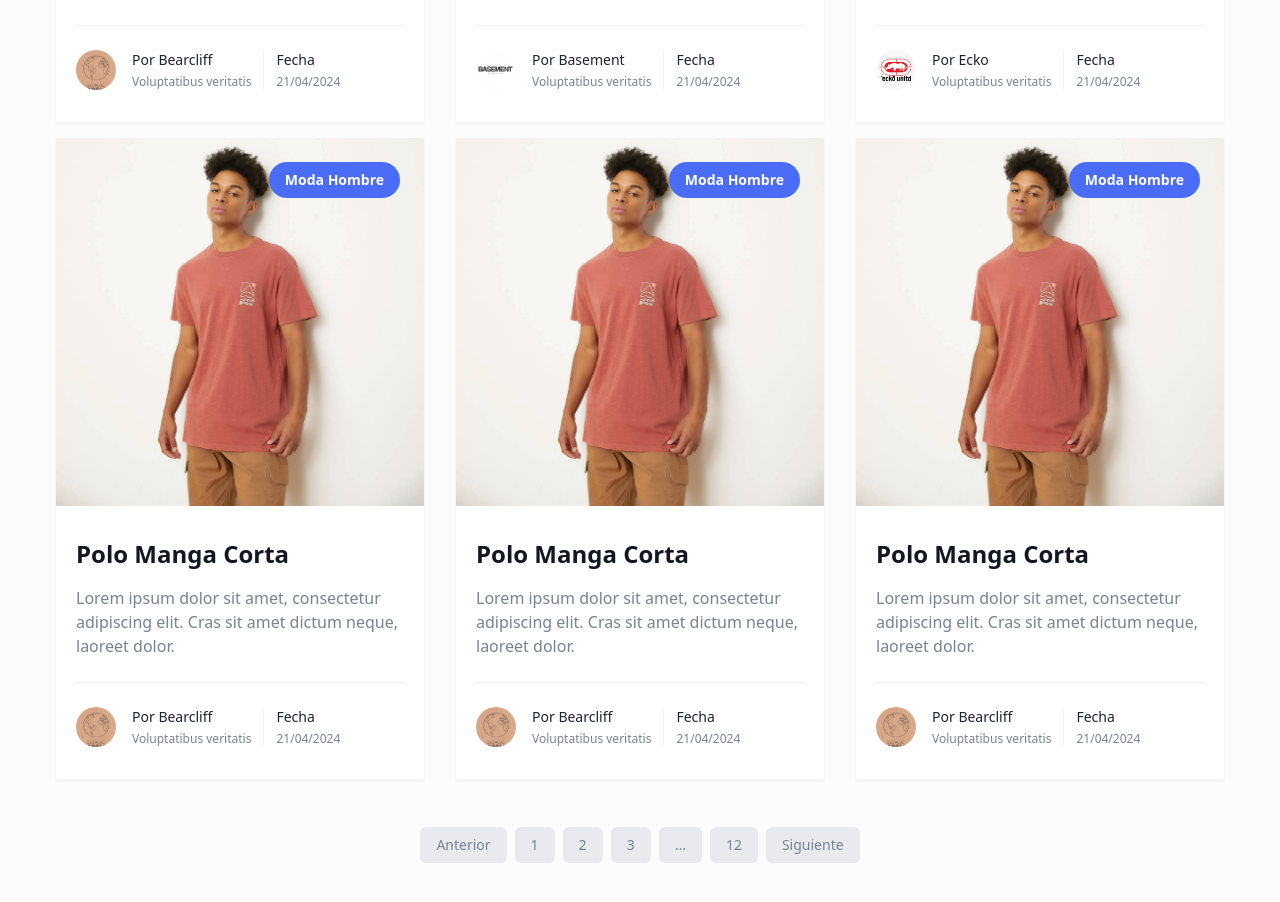
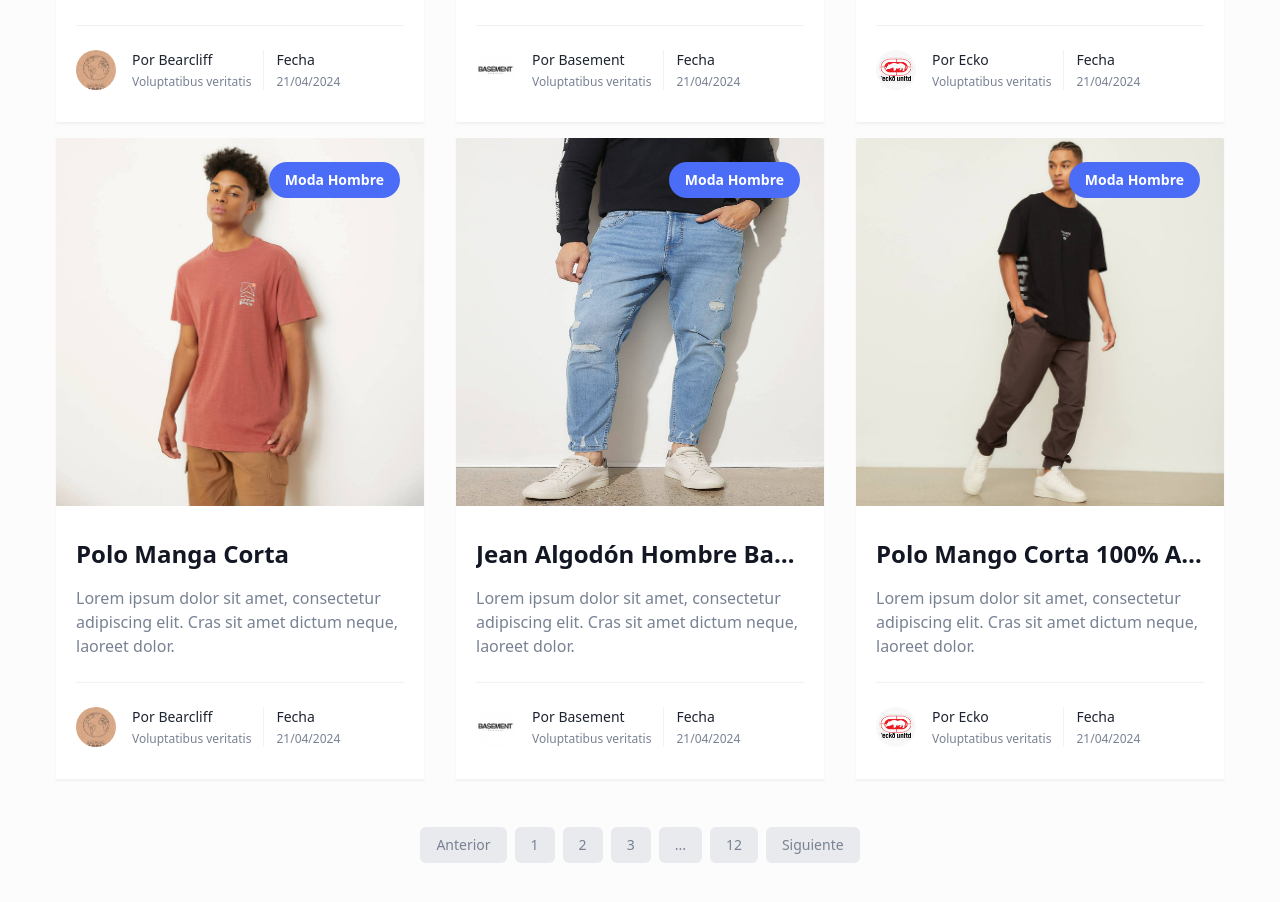
Before and after one commit to Maytadev/devWeb, a React (Vite) app: page / in a window 1280 px wide. Shown: the part 1780-2682 px from the top of the page. Built offline with nearby package versions, Linux system fonts and the light colour scheme.

Commit message:
fix items

```diff
--- a/src/pages/blog/blog.jsx
+++ b/src/pages/blog/blog.jsx
@@ -95,26 +95,26 @@ const data = [
     publishDate: '21/04/2024',
   },
   {
-    id: 1,
-    title: 'Polo Manga Corta',
+    id: 2,
+    title: 'Jean Algodón Hombre Basement',
     paragraph: 'Lorem ipsum dolor sit amet, consectetur adipiscing elit. Cras sit amet dictum neque, laoreet dolor.',
-    image: '/images/882972696_1.jpg',
+    image: '/images/882966100_1.jpg',
     author: {
-      name: 'Bearcliff',
-      image: '/images/logo_bearcliff.jpg',
+      name: 'Basement',
+      image: '/images/logo_basement.jpg',
       designation: 'Voluptatibus veritatis',
     },
     tags: ['Moda Hombre'],
     publishDate: '21/04/2024',
   },
   {
-    id: 1,
-    title: 'Polo Manga Corta',
+    id: 3,
+    title: 'Polo Mango Corta 100% Algodón',
     paragraph: 'Lorem ipsum dolor sit amet, consectetur adipiscing elit. Cras sit amet dictum neque, laoreet dolor.',
-    image: '/images/882972696_1.jpg',
+    image: '/images/882970691_7.jpg',
     author: {
-      name: 'Bearcliff',
-      image: '/images/logo_bearcliff.jpg',
+      name: 'Ecko',
+      image: '/images/logo_ecko.jpg',
       designation: 'Voluptatibus veritatis',
     },
     tags: ['Moda Hombre'],
```
